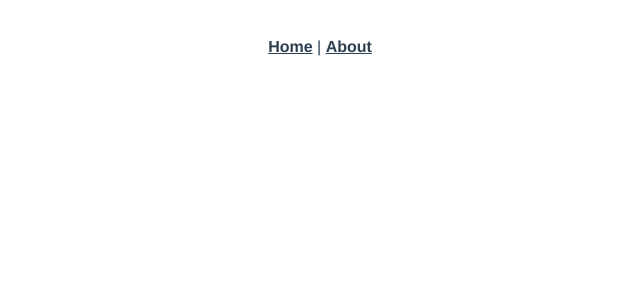
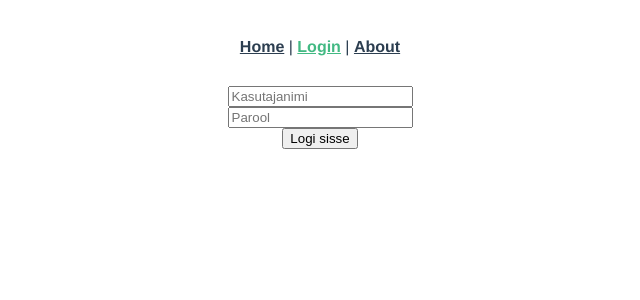
Before and after one commit to kalluee/GameManager-vue, a Vue app: page /#/login in a window 1280 px wide. Shown: the top 300 px of the page, without its empty margins (320-960 px from the left). Built offline with nearby package versions, Linux system fonts and the light colour scheme.

Commit message:
Vue-login

```diff
--- a/package.json
+++ b/package.json
@@ -7,7 +7,9 @@
     "build": "vue-cli-service build"
   },
   "dependencies": {
+    "axios": "^0.26.0",
     "vue": "^2.6.11",
+    "vue-axios": "^3.4.1",
     "vue-router": "^3.2.0"
   },
   "devDependencies": {
--- a/src/App.vue
+++ b/src/App.vue
@@ -2,6 +2,7 @@
   <div id="app">
     <div id="nav">
       <router-link to="/">Home</router-link> |
+      <router-link to="/login">Login</router-link> |
       <router-link to="/about">About</router-link>
     </div>
     <router-view/>
--- a/src/main.js
+++ b/src/main.js
@@ -1,7 +1,10 @@
 import Vue from 'vue'
 import App from './App.vue'
 import router from './router'
+import axios from "axios";
+import VueAxios from "vue-axios";
 
+Vue.use(VueAxios, axios)
 Vue.config.productionTip = false
 
 new Vue({
--- a/src/router/index.js
+++ b/src/router/index.js
@@ -1,10 +1,16 @@
 import Vue from 'vue'
 import VueRouter from 'vue-router'
 import Home from '../views/Home.vue'
+import Login from "@/views/Login";
 
 Vue.use(VueRouter)
 
 const routes = [
+  {
+    path: '/login',
+    name: 'Login',
+    component: Login
+  },
   {
     path: '/',
     name: 'Home',
--- /dev/null
+++ b/src/views/Login.vue
@@ -0,0 +1,46 @@
+<template>
+  <div>
+    <input placeholder="Kasutajanimi" v-model="userName">
+    <br>
+    <input placeholder="Parool" v-model="password">
+    <br>
+    <button v-on:click="login">Logi sisse</button>
+
+
+  </div>
+</template>
+
+<script>
+export default {
+  name: "Login",
+  data: function () {
+    return {
+      userName: "",
+      password: ""
+    }
+  },
+  methods: {
+    login: function () {
+
+      this.$http.get("/login/user", {
+            params: {
+              userName: this.userName,
+              password: this.password
+            }
+          }
+      ).then(response => {
+        alert("Tere tulemast "+ response.data.firstName + " " + response.data.lastName)
+        console.log(response.data)
+      }).catch(error => {
+        alert(error.response.data.message + " Error Code " + error.response.data)
+        console.log(error)
+      })
+    }
+  }
+}
+
+</script>
+
+<style scoped>
+
+</style>
--- /dev/null
+++ b/vue.config.js
@@ -0,0 +1,5 @@
+module.exports = {
+    devServer:{
+        proxy: 'http://localhost:8080'
+    }
+}
```
Also changed, not shown: 1 other file (tests, documents, lock files or other folders).
